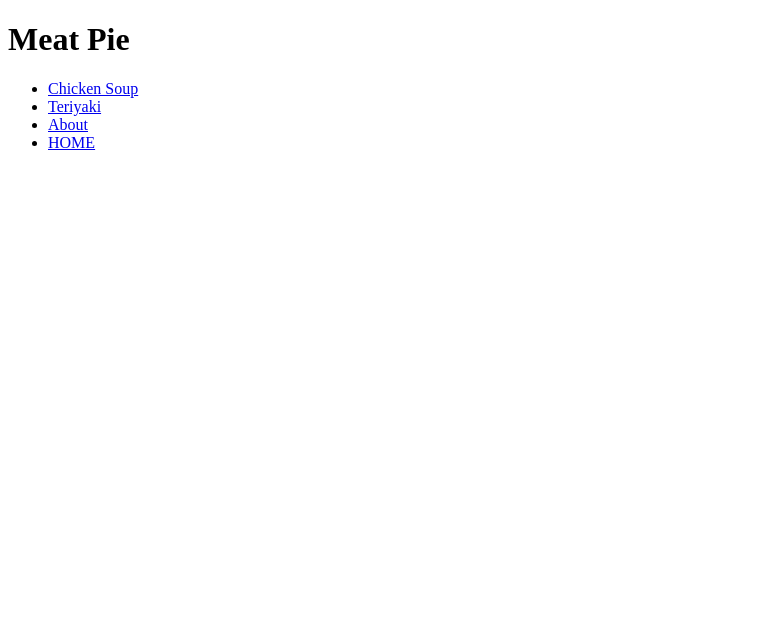
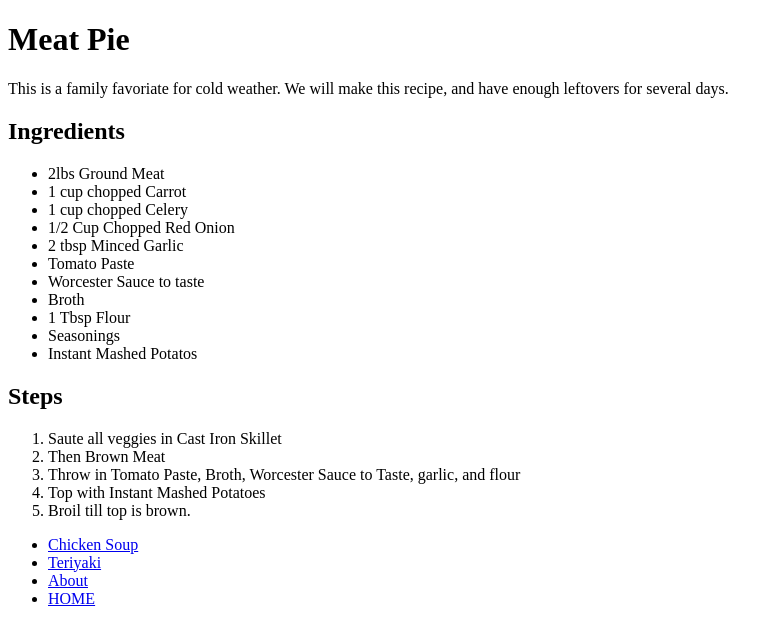
Before and after one commit to tanickel1/Recipes, a plain HTML site: page pages/meat_pie.html in a window 1280 px wide. Shown: the whole page, without its empty margins (0-783 px from the left). Drawn offline with Linux system fonts and the light colour scheme.

```diff
--- a/pages/meat_pie.html
+++ b/pages/meat_pie.html
@@ -9,8 +9,32 @@
 <body>
     <h1>Meat Pie</h1>
     <p>
+        This is a family favoriate for cold weather. We will make this recipe, and have enough leftovers for several days.
+    </p>
+    <h2>Ingredients</h2>
+    <ul>
+        <li>2lbs Ground Meat</li>
+        <li>1 cup chopped Carrot</li>
+        <li>1 cup chopped Celery</li>
+        <li>1/2 Cup Chopped Red Onion</li>
+        <li>2 tbsp Minced Garlic</li>
+        <li>Tomato Paste</li>
+        <li>Worcester Sauce to taste</li>
+        <li>Broth</li>
+        <li>1 Tbsp Flour</li>
+        <li>Seasonings</li>
+        <li>Instant Mashed Potatos</li>
 
-    </p>
+    </ul>
+    <h2>Steps</h2>
+    <ol>
+        <li>Saute all veggies in Cast Iron Skillet</li>
+        <li>Then Brown Meat</li>
+        <li>Throw in Tomato Paste, Broth, Worcester Sauce to Taste, garlic, and flour</li>
+        <li>Top with Instant Mashed Potatoes</li>
+        <li>Broil till top is brown.</li>
+
+    </ol>
     <ul>
         <li><a href="../pages/chicken_soup.html">Chicken Soup</a></li>
         <li><a href="../pages/teryaki.html">Teriyaki</a></li>
```
Also changed, not shown: pages/chicken_soup.html (+4 -4 lines), pages/teryaki.html (+2 -1 lines).
